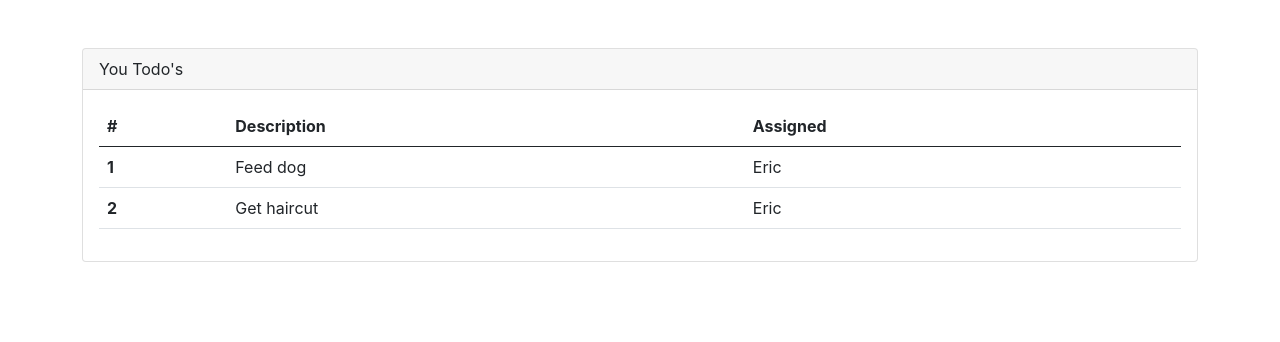
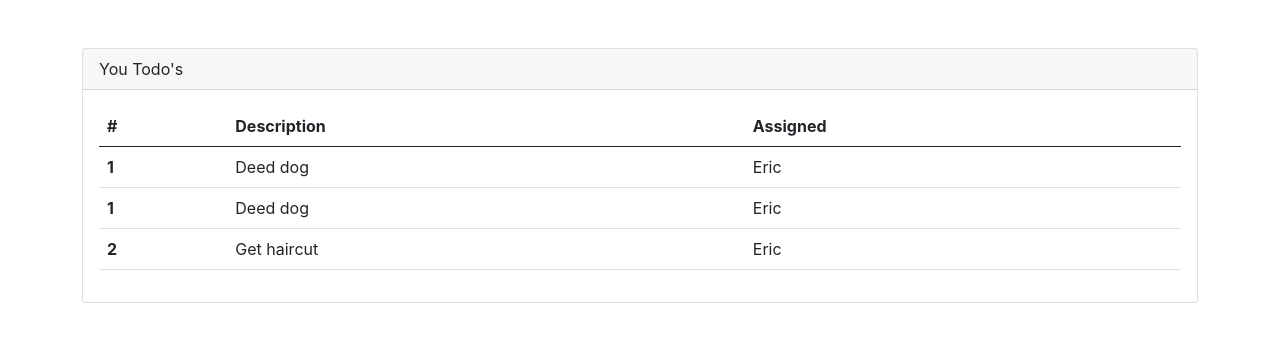
Before and after one commit to Daniel-Fonseca-da-Silva/React-Todos, a React (Create React App) app: page / in a window 1280 px wide. Shown: the top 342 px of the page. Built offline with nearby package versions, Linux system fonts and the light colour scheme.

Commit message:
feat: Writing React Component Reusability.

```diff
--- a/src/App.js
+++ b/src/App.js
@@ -19,6 +19,7 @@
             </thead>
             <tbody>
               <TodoRowItem/>
+              <TodoRowItem/>
               <tr>
                 <th scope='row'>2</th>
                 <td>Get haircut</td>
--- a/src/components/TodoRowItem.js
+++ b/src/components/TodoRowItem.js
@@ -1,9 +1,14 @@
 function TodoRowItem() {
+
+    const rowNumber = 1;
+    const rowDescription = 'Deed dog';
+    const rowAssigned = 'Eric';
+
    return (
     <tr>
-        <th scope="row">1</th>
-        <td>Feed dog</td>
-        <td>Eric</td>
+        <th scope="row">{rowNumber}</th>
+        <td>{rowDescription}</td>
+        <td>{rowAssigned}</td>
     </tr>
    )
 }
```
